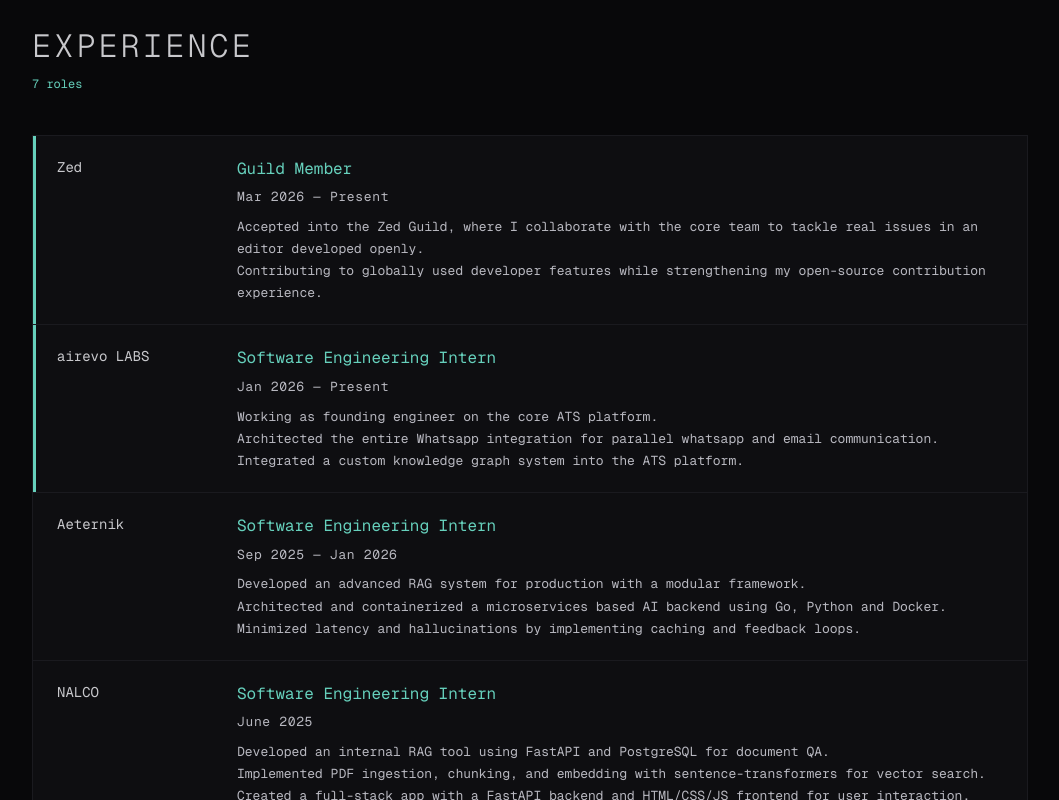
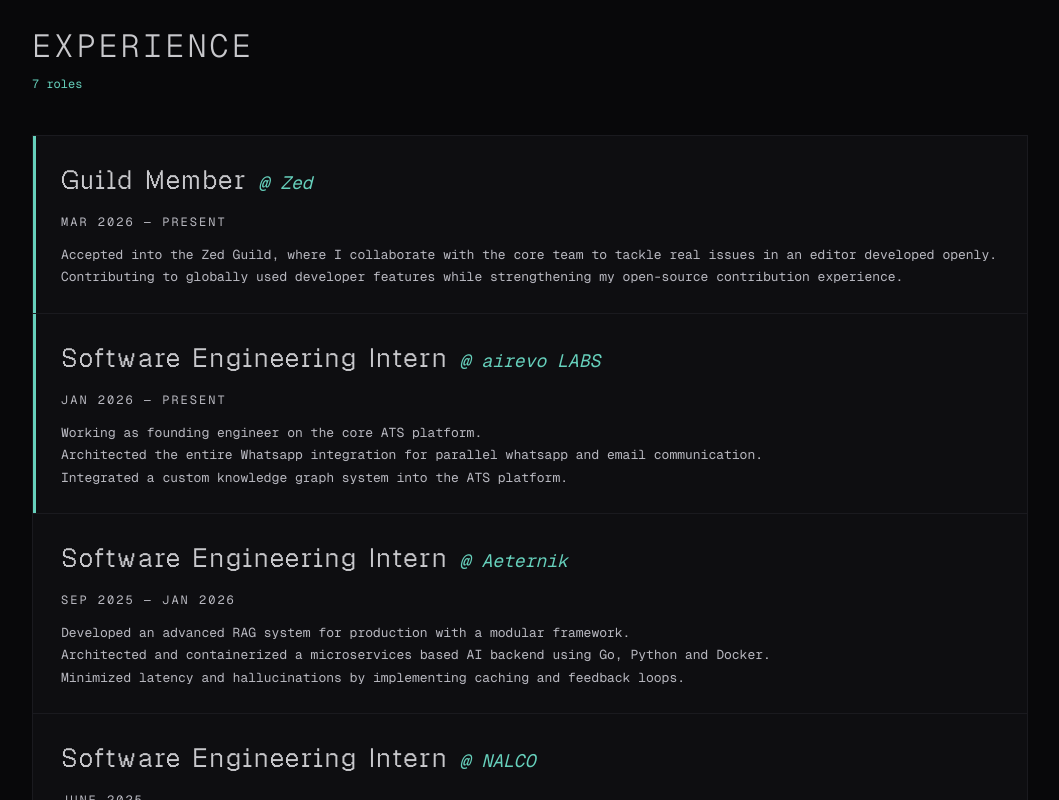
Before and after one commit to ArpitMishra17/arpitmishra-portfolio, a React (Vite) app: page / in a window 1280 px wide. Shown: the part 860-1660 px from the top of the page, without its empty margins (110-1169 px from the left). Built offline with nearby package versions, Linux system fonts and the light colour scheme.

Commit message:
feat: changed fonts and layout of experience section to make it less monotonous

```diff
--- a/src/components/Experience.tsx
+++ b/src/components/Experience.tsx
@@ -85,7 +85,7 @@
             {experiences.map((exp, i) => (
               <div
                 key={i}
-                className="reveal sweep-hover grid grid-cols-1 md:grid-cols-[160px_1fr] gap-5 p-5 px-6 items-start relative"
+                className="reveal sweep-hover flex flex-col gap-3 p-6 px-7 relative"
                 style={{ background: 'var(--bg2)' }}
                 onMouseEnter={e =>
                   (e.currentTarget.style.background =
@@ -99,25 +99,34 @@
                     style={{ background: 'var(--accent)' }}
                   />
                 )}
-                <div className="text-[14px]" style={{ color: 'var(--fg)' }}>
-                  {exp.company}
-                </div>
-                <div className="flex flex-col gap-1">
-                  <div className="text-[16px]" style={{ color: 'var(--accent)' }}>
+                <div className="flex flex-wrap items-baseline gap-x-3">
+                  <span
+                    className="text-[22px] md:text-[26px] tracking-wider"
+                    style={{
+                      fontFamily: "'Geist Pixel', 'Geist Mono', monospace",
+                      color: 'var(--fg)',
+                    }}
+                  >
                     {exp.role}
+                  </span>
+                  <span
+                    className="text-[15px] md:text-[18px] italic"
+                    style={{ color: 'var(--accent)' }}
+                  >
+                    @ {exp.company}
+                  </span>
                 </div>
                 <div
-                    className="text-[13px] tracking-wider pt-0.5"
+                  className="text-[12px] tracking-[2px] uppercase"
                   style={{ color: 'var(--dim)' }}
                 >
                   {exp.period}
                 </div>
                 <div
-                    className="text-[13px] leading-[1.7] mt-1"
+                  className="text-[13px] leading-[1.7]"
                   style={{ color: 'var(--dim)' }}
                 >
                   {renderLineBreaks(exp.desc)}
-                  </div>
                 </div>
               </div>
             ))}
```
Lines whose indentation alone changed are shown as unchanged.
